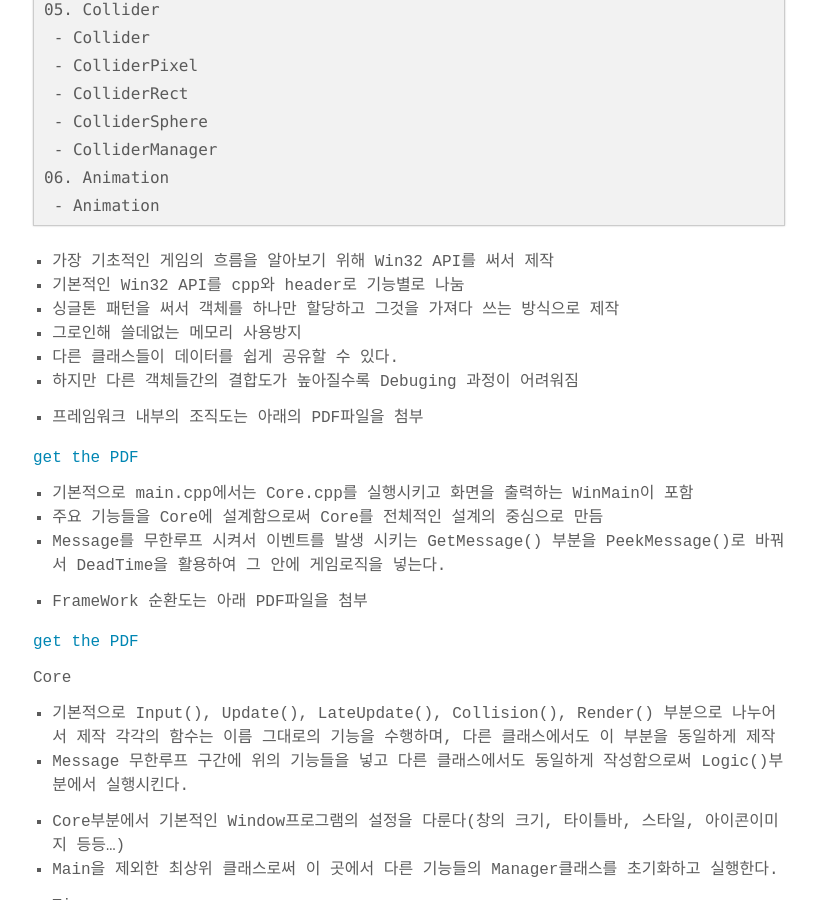
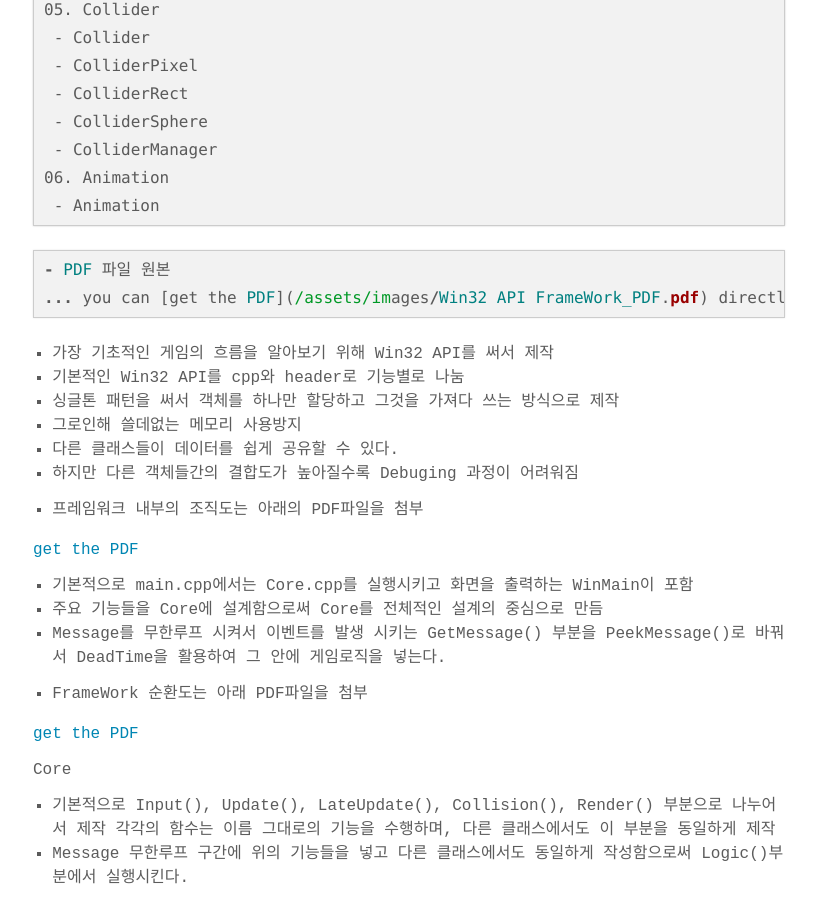
Before and after one commit to kossw123/8iiow, a Jekyll site: the page built from _posts/2019-02-04-untitled-post.md, in a window 1280 px wide and 900 px high, scrolled down 936 px. Shown: the whole window, without its empty margins (231-1048 px from the left). Built offline with Jekyll 4.4.1, drawn with Linux system fonts in a browser that asks for light colours; some web fonts are replaced.

Commit message:
Update 2019-02-04-untitled-post.md

```diff
--- a/_posts/2019-02-04-untitled-post.md
+++ b/_posts/2019-02-04-untitled-post.md
@@ -42,6 +42,12 @@ Portfollio 정리
      - ColliderManager
     06. Animation
      - Animation
+
+{% highlight ruby %}
+- PDF 파일 원본
+... you can [get the PDF]({{ "/assets/images/Win32 API FrameWork_PDF.pdf" }}) directly.
+{% endhighlight %}
+
 
 
 - 가장 기초적인 게임의 흐름을 알아보기 위해 Win32 API를 써서 제작
```
